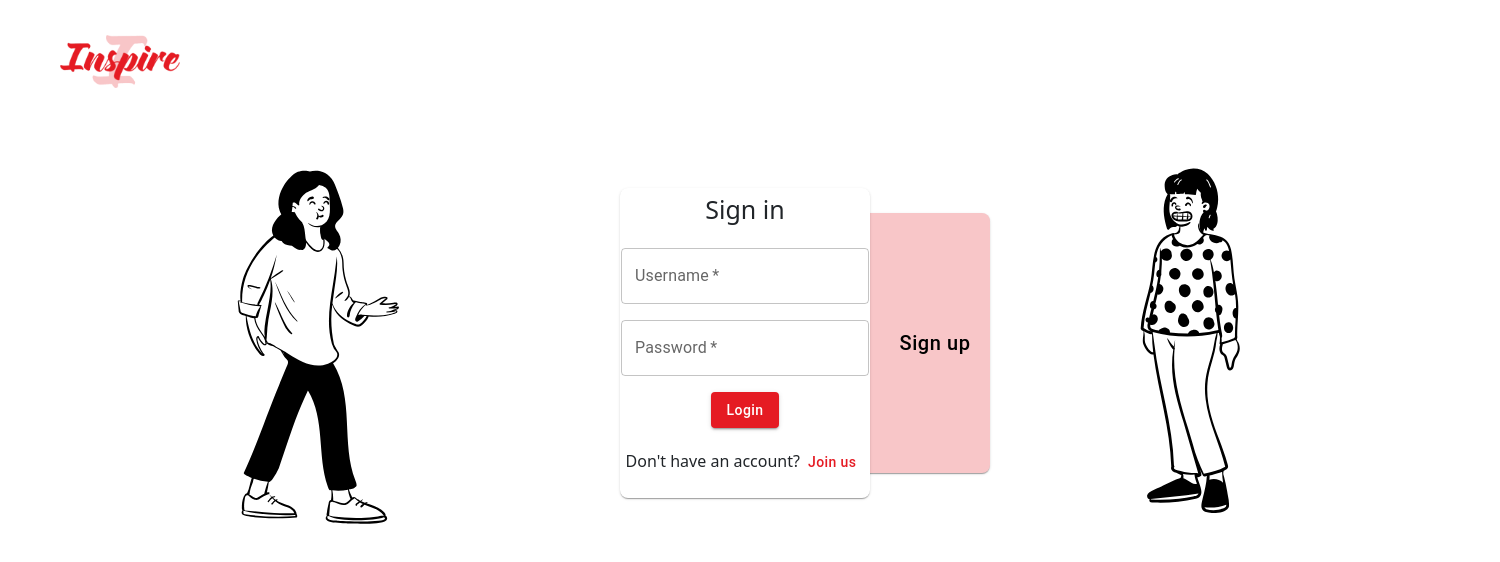
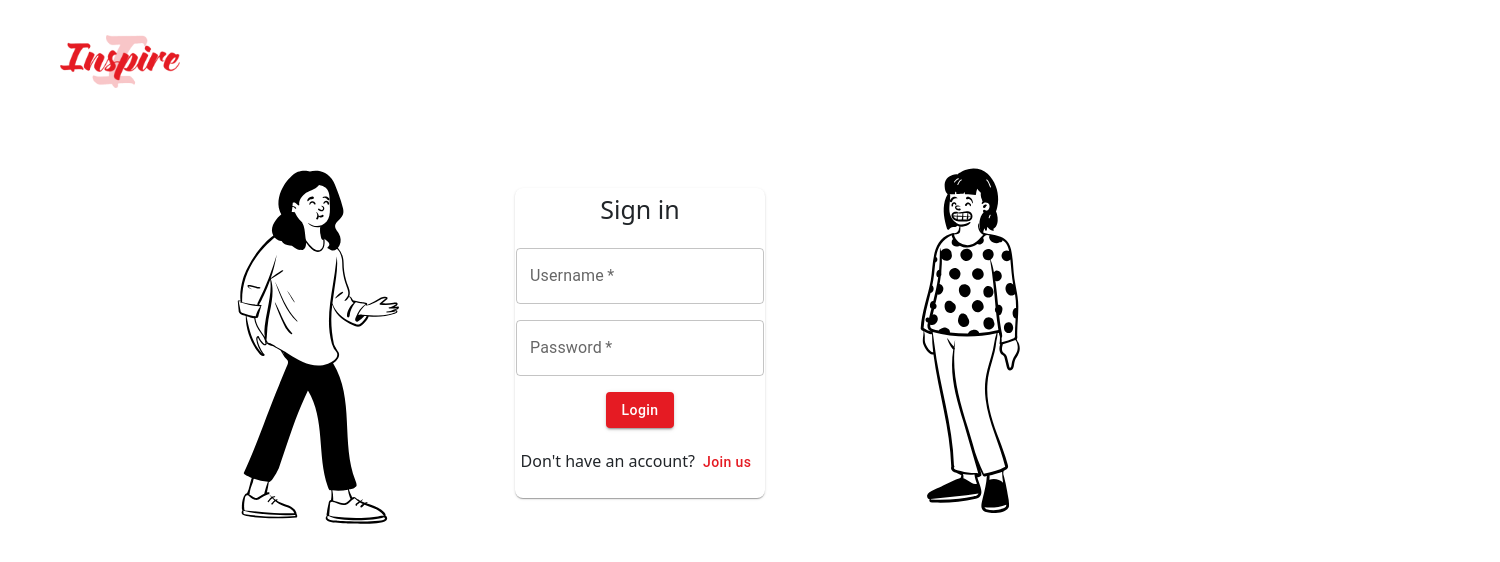
Before and after one commit to serenakemono/Inspire, a React (Create React App) app in the folder demo/src/main/frontend/: page /login in a window 1280 px wide. Shown: the top 562 px of the page, 1500 px wide, since content can reach past the window. Built offline with nearby package versions, Linux system fonts and the light colour scheme.

Commit message:
Remove pink box in signin/up page

```diff
--- a/demo/src/main/frontend/src/sign_in_sign_up/SignInForm.js
+++ b/demo/src/main/frontend/src/sign_in_sign_up/SignInForm.js
@@ -65,7 +65,7 @@ const SignInForm = ({ setIsSignIn }) => {
                 flexDirection: "row",
                 alignItems: "center",
                 position: "relative",
-                left: "120px",
+                // left: "120px",
             }}>
             <Box
                 display="flex"
@@ -156,7 +156,7 @@ const SignInForm = ({ setIsSignIn }) => {
                     </Grid>
                 </form>
             </Box>
-            <Box
+            {/* <Box
                 style={{
                     width: "150px",
                     height: "260px",
@@ -174,8 +174,8 @@ const SignInForm = ({ setIsSignIn }) => {
                     width: "25ch",
                 }}
             >
-            </Box>
-            <Button
+            </Box> */}
+            {/* <Button
                 style={{
                     height: "40px",
                     width: "100px",
@@ -188,7 +188,7 @@ const SignInForm = ({ setIsSignIn }) => {
                 onClick={()=>setIsSignIn(false)}
             >
                 Sign up
-            </Button>
+            </Button> */}
         </div>
   )
 }
--- a/demo/src/main/frontend/src/sign_in_sign_up/SignUpForm.js
+++ b/demo/src/main/frontend/src/sign_in_sign_up/SignUpForm.js
@@ -102,10 +102,10 @@ const SignUpForm = ({ setIsSignIn }) => {
                 flexDirection: "row",
                 alignItems: "center",
                 position: "relative",
-                right: "130px"
+                // right: "130px"
             }}>
 
-            <Button
+            {/* <Button
                 style={{
                     height: "40px",
                     width: "100px",
@@ -139,7 +139,7 @@ const SignUpForm = ({ setIsSignIn }) => {
                 }}
             >
 
-            </Box>
+            </Box> */}
 
             <Box
                 display="flex"
```
